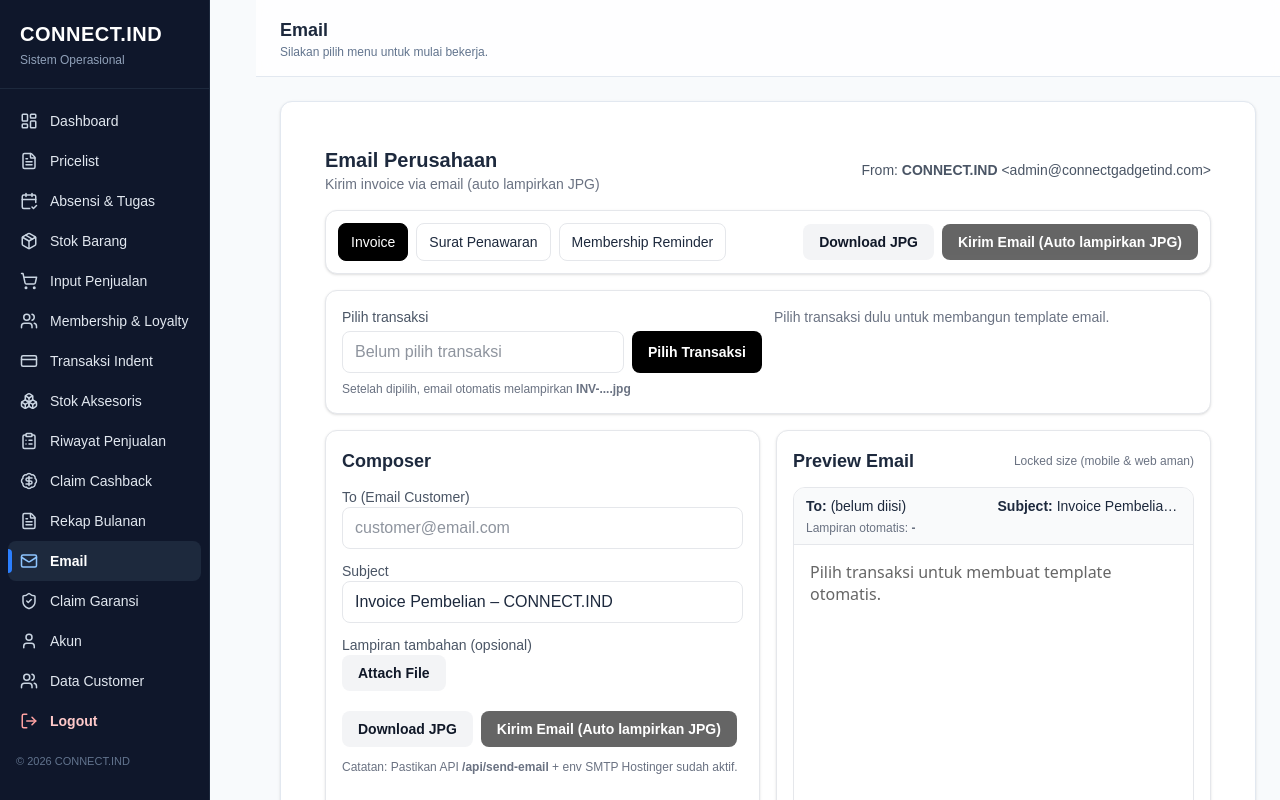
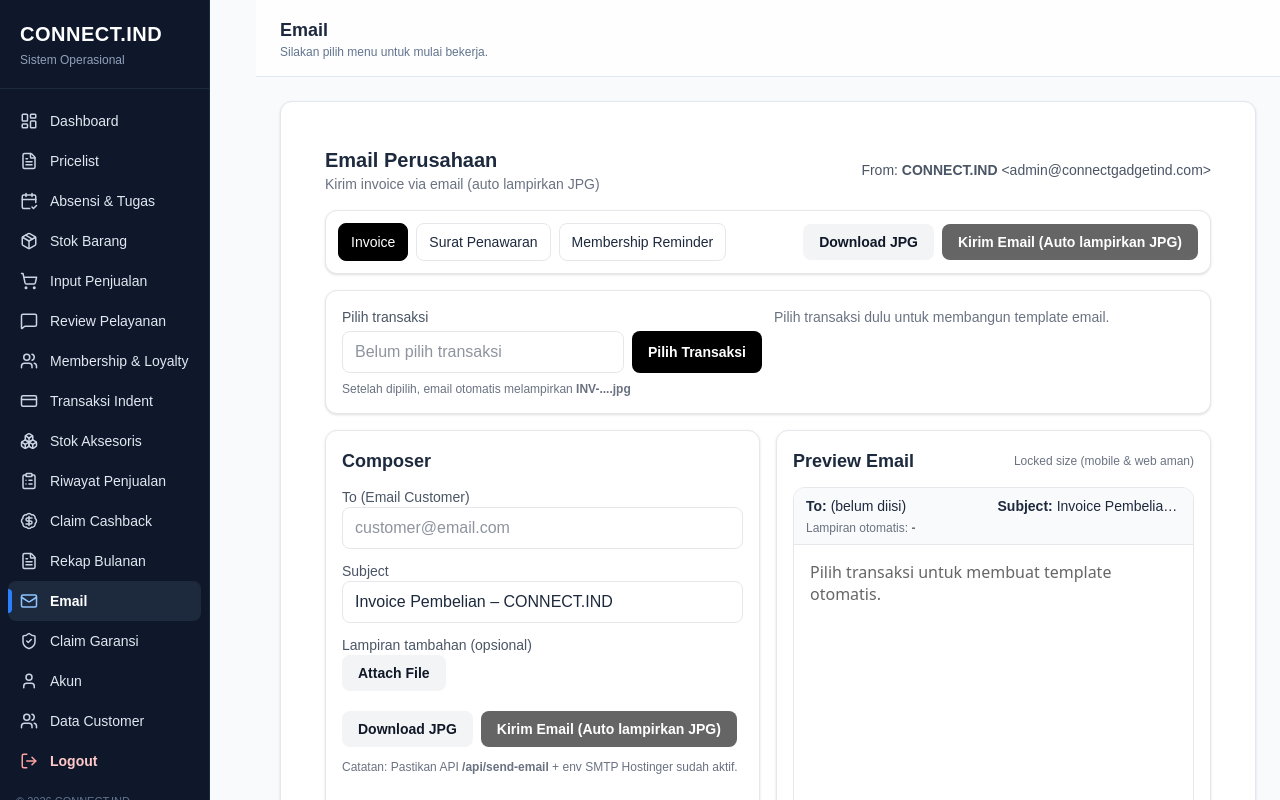
Before and after one commit to connectgadgetindonesia/sistem-connect-ind, a Next.js app: page /email in a window 1280 px wide. Shown: the top 800 px of the page. Built offline with nearby package versions, Linux system fonts and the light colour scheme.

Commit message:
Update membership reminder layout email

```diff
--- a/components/Layout.js
+++ b/components/Layout.js
@@ -17,6 +17,7 @@ import {
   CreditCard,
   Menu,
   LogOut,
+  MessageSquare,
   Mail,
 } from 'lucide-react'
 
@@ -30,10 +31,9 @@ export default function Layout({ children }) {
     { label: 'Absensi & Tugas', path: '/absensi', icon: CalendarCheck2 },
     { label: 'Stok Barang', path: '/', icon: Package },
     { label: 'Input Penjualan', path: '/penjualan', icon: ShoppingCart },
-
+    { label: 'Review Pelayanan', path: '/review-pelayanan', icon: MessageSquare },
     // ✅ FIX: wajib ada koma
     { label: 'Membership & Loyalty', path: '/membership', icon: Users },
-
     { label: 'Transaksi Indent', path: '/indent', icon: CreditCard },
     { label: 'Stok Aksesoris', path: '/stok-aksesoris', icon: Boxes },
     { label: 'Riwayat Penjualan', path: '/riwayat', icon: ClipboardList },
```
Also changed, not shown: 1 other file (tests, documents, lock files or other folders).
